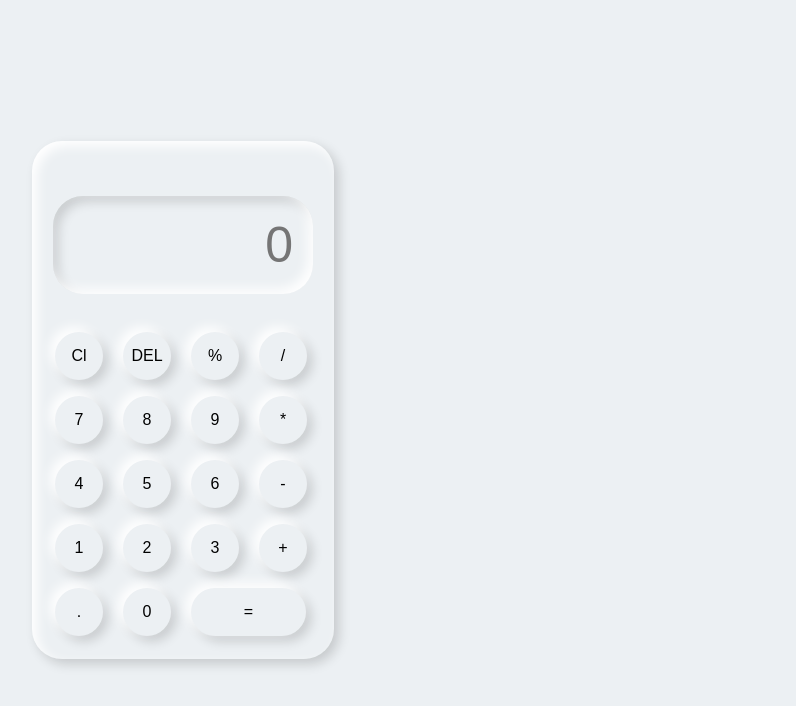
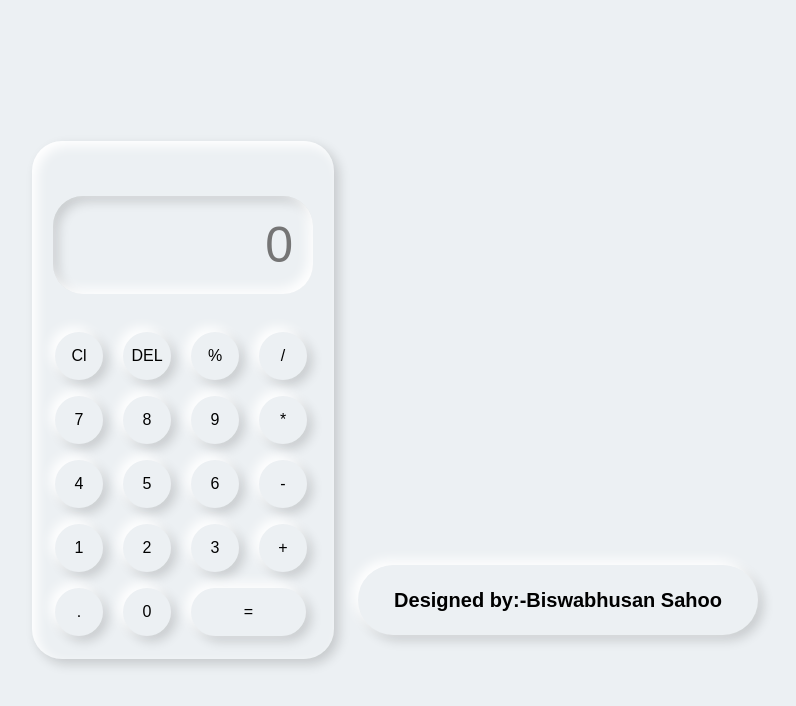
Before and after one commit to Biswa-source45/Calculator-With-NEOMORPHISM, a plain HTML site: page index.html in a window 1280 px wide. Shown: the whole page, without its empty margins (457-1253 px from the left). Drawn offline with Linux system fonts and the light colour scheme.

Commit message:
Update index.html

```diff
--- a/index.html
+++ b/index.html
@@ -32,6 +32,9 @@
 
 
         </div>
+        <div class="box1">
+            <h1>Designed by:-Biswabhusan Sahoo</h1>
+        </div>
     </div>
 <script>
 let outputScreen =document.getElementById("output-screen");
```
